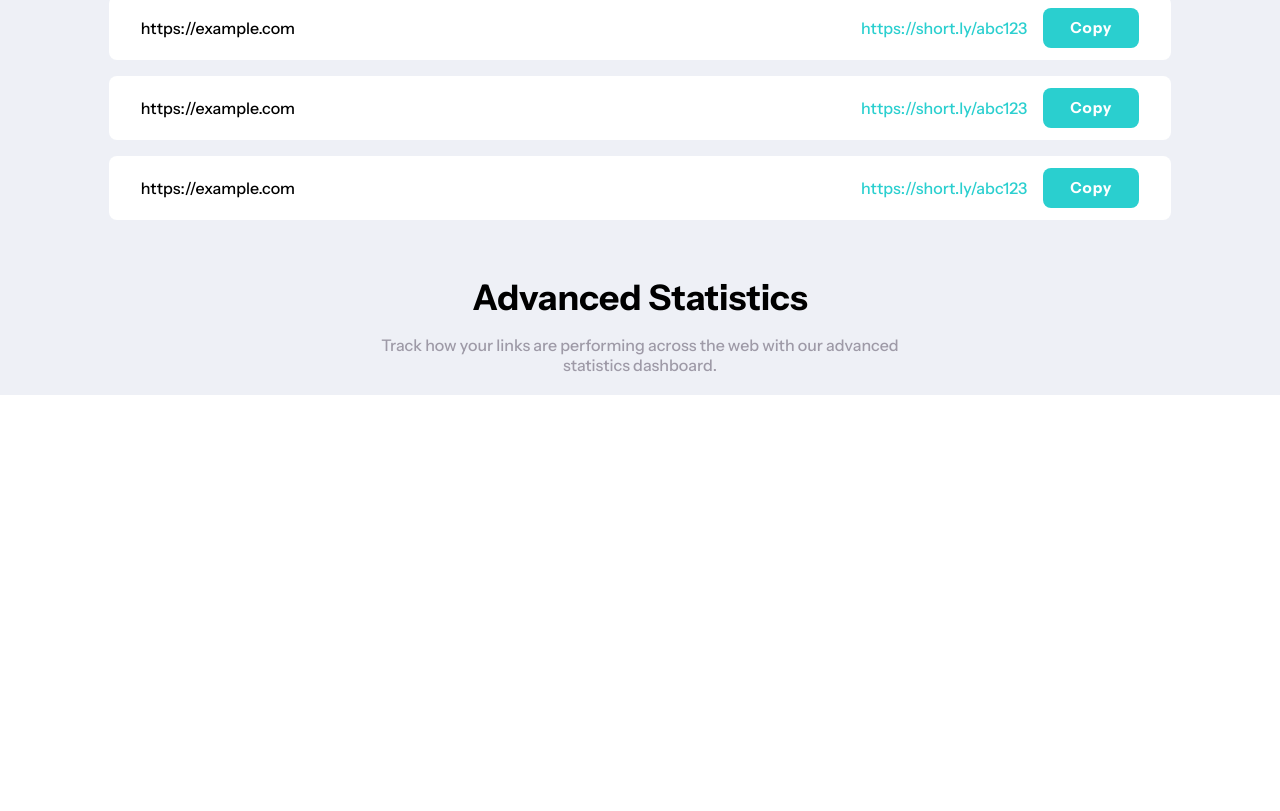
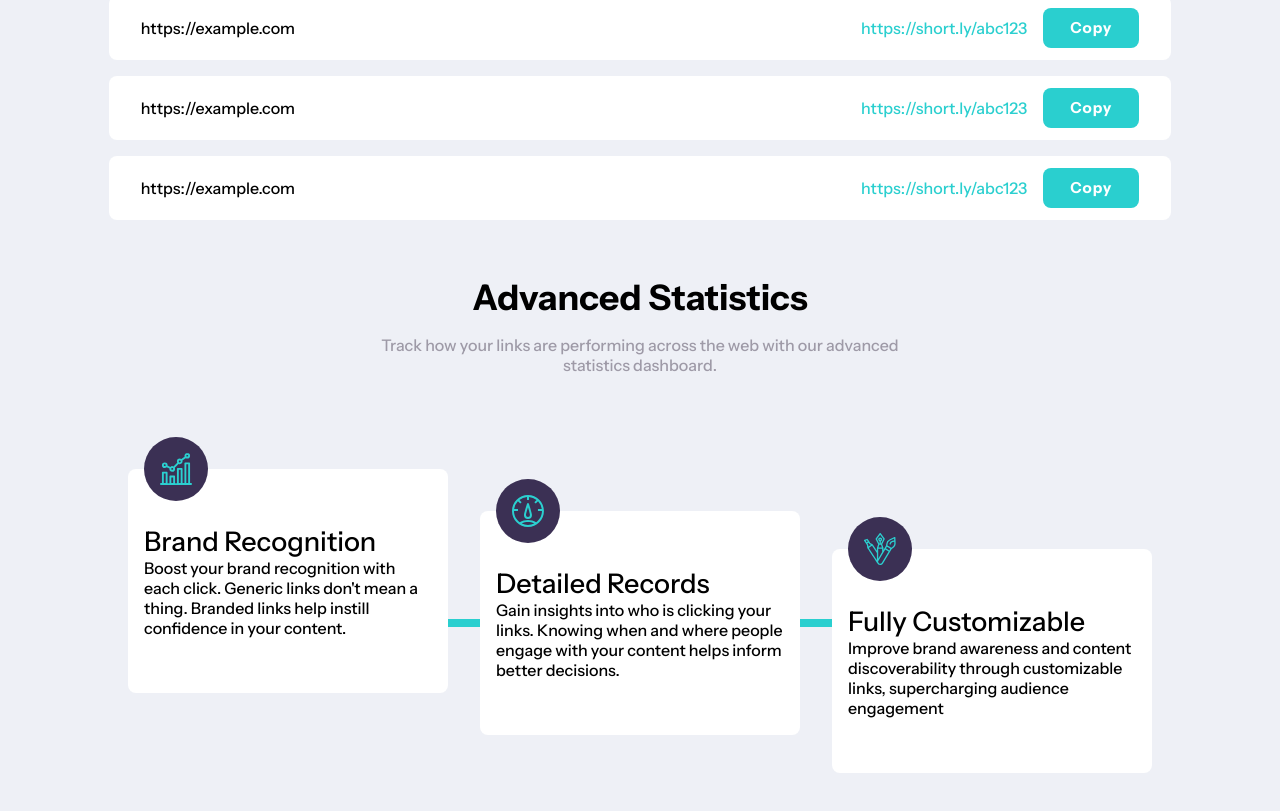
Before and after one commit to klaudiapalubska/URL-Shortening-API-Landing-Page, a website built with Parcel: page index.html in a window 1280 px wide. Shown: the part 737-1548 px from the top of the page. Before the commit the page ends 1132 px from the top, so only its background shows below. Built offline with nearby package versions, Linux system fonts and the light colour scheme.

Commit message:
card section

```diff
--- a/index.html
+++ b/index.html
@@ -201,9 +201,59 @@
             statistics dashboard.
           </p>
         </div>
-        <div class="statistics-section__card"></div>
       </section>
-      <section class="get-started-section"></section>
+      <section class="get-started-section">
+        <div class="get-started-section__cards-box">
+          <div class="get-started-section__line"></div>
+
+          <div class="get-started-section__card stats-card stats-card--first">
+            <div class="stats-card__icon-box">
+              <img
+                class="stats-card__icon"
+                src="src/icons/brand-recognition.svg"
+                alt="brand recognition"
+              />
+            </div>
+            <p class="stats-card__title header--small">Brand Recognition</p>
+            <p class="stats-card__text">
+              Boost your brand recognition with each click. Generic links don't
+              mean a thing. Branded links help instill confidence in your
+              content.
+            </p>
+          </div>
+
+          <div class="get-started-section__card stats-card stats-card--second">
+            <div class="stats-card__icon-box">
+              <img
+                class="stats-card__icon"
+                src="src/icons/detailed-records.svg"
+                alt="brand recognition"
+              />
+            </div>
+            <p class="stats-card__title header--small">Detailed Records</p>
+            <p class="stats-card__text">
+              Gain insights into who is clicking your links. Knowing when and
+              where people engage with your content helps inform better
+              decisions.
+            </p>
+          </div>
+
+          <div class="get-started-section__card stats-card stats-card--third">
+            <div class="stats-card__icon-box">
+              <img
+                class="stats-card__icon"
+                src="src/icons/fully-customizable.svg"
+                alt="brand recognition"
+              />
+            </div>
+            <p class="stats-card__title header--small">Fully Customizable</p>
+            <p class="stats-card__text">
+              Improve brand awareness and content discoverability through
+              customizable links, supercharging audience engagement
+            </p>
+          </div>
+        </div>
+      </section>
     </main>
   </body>
 </html>
--- a/src/sass/components/_index.scss
+++ b/src/sass/components/_index.scss
@@ -3,3 +3,4 @@
 @forward "hamburger";
 @forward "mobile-menu";
 @forward "shortened-links";
+@forward "stats-card";
--- /dev/null
+++ b/src/sass/components/_stats-card.scss
@@ -0,0 +1,44 @@
+@use "../abstracts/index" as a;
+
+.stats-card {
+  position: relative;
+  position: absolute;
+  z-index: 10;
+  width: 20rem;
+  height: 14rem;
+  background-color: a.$neutral-0-color;
+  border-radius: 0.5rem;
+  padding: 3.5rem 1rem 2rem 1rem;
+
+  &--first {
+    left: 5vw;
+    top: -150px;
+  }
+
+  &--second {
+    // top: -110px;
+  }
+
+  &--third {
+    right: 5vw;
+    top: -70px;
+  }
+
+  &__icon-box {
+    position: absolute;
+    bottom: 12rem;
+    background-color: a.$primary-color-2;
+    border-radius: 100%;
+    width: 4rem;
+    height: 4rem;
+    @include a.center-flex;
+  }
+  &__icon {
+    width: 2rem;
+    height: 2rem;
+  }
+  &__title {
+  }
+  &__text {
+  }
+}
--- a/src/sass/pages/_main-page.scss
+++ b/src/sass/pages/_main-page.scss
@@ -205,6 +205,21 @@
   &__title {
     margin-bottom: 1rem;
   }
-  &__p {
+}
+
+.get-started-section {
+  background-color: a.$background-color;
+  padding: 14rem var(--page-margin);
+  height: 30rem;
+  &__cards-box {
+    position: relative;
+    @include a.center-flex;
+  }
+  &__line {
+    width: 65vw;
+    height: 0.5rem;
+    background-color: a.$primary-color;
+  }
+  &__card {
   }
 }
```
Also changed, not shown: src/icons/brand-recognition.svg (renamed from images/icon-brand-recognition.svg), src/icons/detailed-records.svg (renamed from images/icon-detailed-records.svg), src/icons/fully-customizable.svg (renamed from images/icon-fully-customizable.svg).
